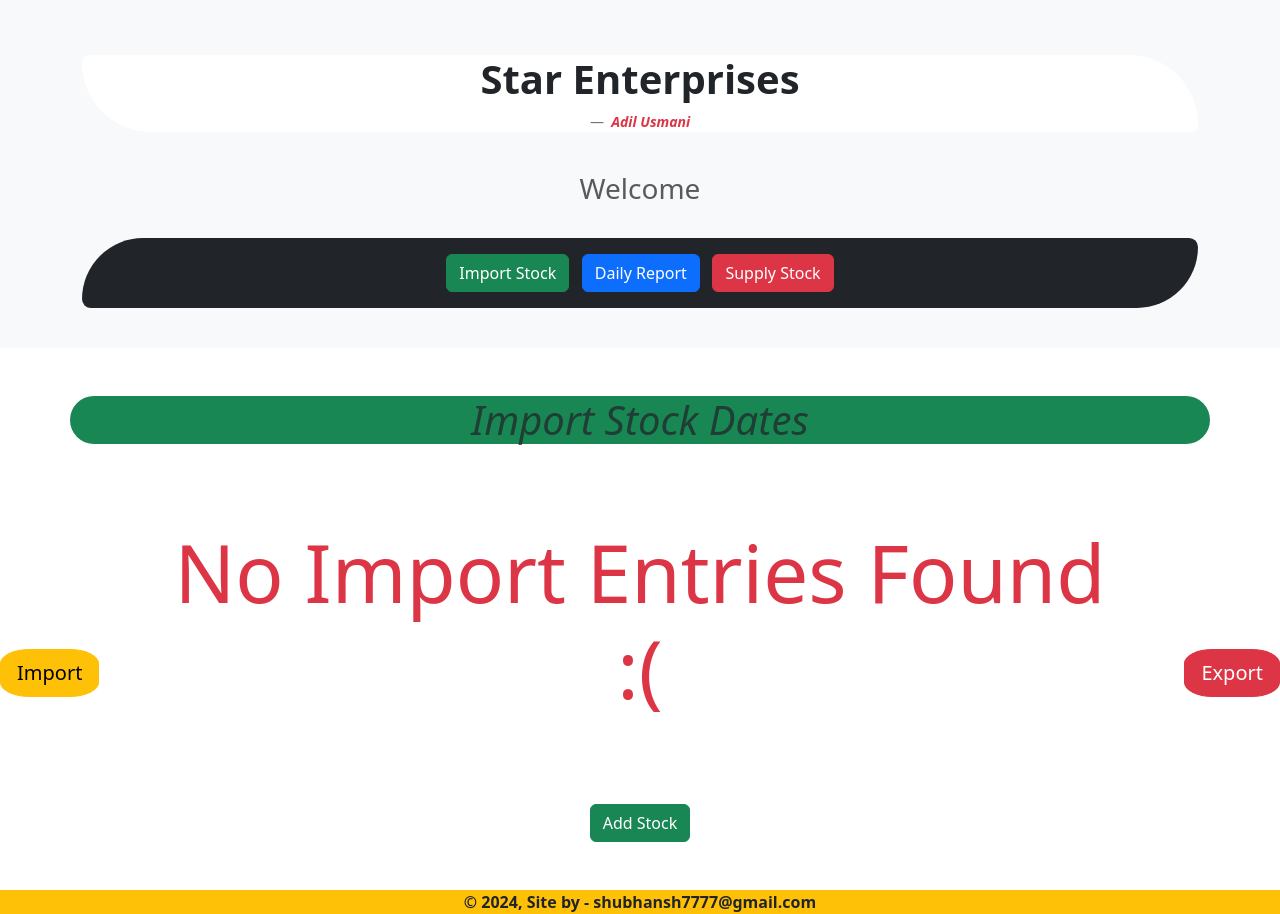
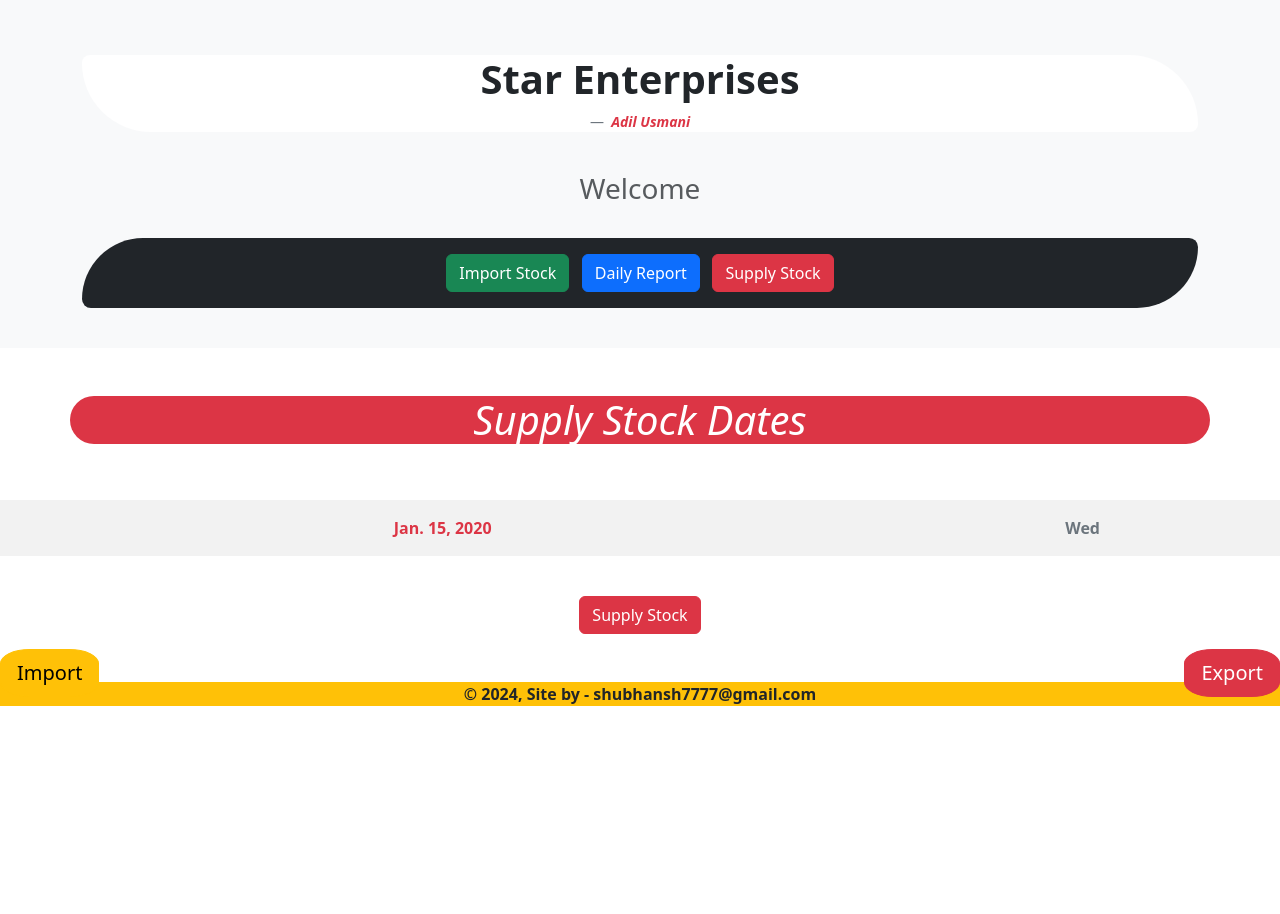
Before and after one commit to Shubhansh-Simple/star-enterprises, a Django app: page /supply/ in a window 1280 px wide. Shown: the part 53-967 px from the top of the page. After the commit the page ends 759 px from the top, so only its background shows below. Run offline with Django 4.2, Linux system fonts and the light colour scheme; tables that the repository leaves empty hold one stand-in row (values such as "Sample post"); lists and menus that the app fills with data are empty.

Commit message:
Change model fields name in Supply app, Listview & DetailView ready
supply_quantity to quantity
supply_date        to entry_date

```diff
--- a/supply_app/admin.py
+++ b/supply_app/admin.py
@@ -11,8 +11,8 @@ from .models import Supplys
 class SupplysAdmin(ModelAdmin):
     '''Modify supplys representation in admin site'''
 
-    readonly_fields = ['id', 'supply_date']
-    list_display    = ('items','id','supply_quantity','supply_date')
+    readonly_fields = ['id', 'entry_date']
+    list_display    = ('items','id','quantity','entry_date')
 
 # Register your models here.
 admin.site.register(Supplys, SupplysAdmin)
--- a/supply_app/forms.py
+++ b/supply_app/forms.py
@@ -12,7 +12,7 @@ class SupplyCreateForm(forms.ModelForm):
 
     class Meta:
         model  = Supplys
-        fields = ['items','supply_quantity']
+        fields = ['items','quantity']
 
     def __init__(self, *args, **kwargs):
         super().__init__(*args, **kwargs)
@@ -26,7 +26,7 @@ class SupplyUpdateForm(forms.ModelForm):
 
     class Meta:
         model  = Supplys
-        fields = ['items','supply_quantity']
+        fields = ['items','quantity']
 
     def __init__(self, *args, **kwargs):
         super().__init__(*args, **kwargs)
--- a/supply_app/templates/supply-stock-list.html
+++ b/supply_app/templates/supply-stock-list.html
@@ -1,39 +1,39 @@
-<!-- import_app/templates/import-stock-list.html -- -->
+<!-- supply_app/templates/supply-stock-list.html -- -->
 
 <!-- BASE TEMPLATE -->
 {% extends 'base-template.html' %}
 
 <!-- PAGE TITLE -->
 {% block title %}
-  Import Stock List
+  Supply Stock List
 {% endblock %}
 
 
 {% block body_lower %}
 
   <!-----INCLUDE TABLE-HEADING TEMPLATE------->
-  {% with bg_color="success" text_color="muted" table_heading="Import Stock Dates" %}
+  {% with bg_color="danger" text_color="white" table_heading="Supply Stock Dates" %}
     {% include 'utils/table-heading.html' %}
   {% endwith %}
 
-  <!--IMPORT RECORDS EXIST-->
-  {% if import_stock_list %}
+  <!--SUPPLY RECORDS EXIST-->
+  {% if supply_stock_list %}
 
     <!-----INCLUDE TABLE-ENTRY-DATE TEMPLATE------->
-    {% with link_color="success" entry_dates=import_stock_list %}
+    {% with link_color="danger" url_name='supply_detail' entry_dates=supply_stock_list %}
       {% include 'utils/table-entry-dates.html' %}
     {% endwith %}
 
-  <!--IMPORT RECORDS DOES NOT EXIST-->
+  <!--SUPPLY RECORDS DOES NOT EXIST-->
   {% else %}
 
     <!-----INCLUDE NOT FOUND MSG TEMPLATE------->
-    {% with not_found_msg="No Import Entries Found" %}
+    {% with not_found_msg="No Supply Entries Found" %}
       {% include 'utils/item-not-found.html' %}
     {% endwith %}
 
   {% endif %}
 
   <br>
-  <a class="btn btn-success" href="{% url 'import_create' %}#focus">Add Stock</a>
+  <a class="btn btn-danger" href="{% url 'supply_create' %}#focus">Supply Stock</a>
 {% endblock %}
--- a/supply_app/views.py
+++ b/supply_app/views.py
@@ -1,6 +1,8 @@
 # supply_app/views.py
 
 # django
+from django.http          import Http404
+from django.db.models     import Sum
 from django.views.generic import ListView, CreateView, DetailView, UpdateView, DeleteView
 
 # local
@@ -20,7 +22,7 @@ class SupplyStockListView(ListView):
     def get_queryset(self):
         '''Returns only supply stock dates'''
 
-        queryset = Supplys.objects.values_list('supply_date',flat=True).distinct()
+        queryset = Supplys.objects.values_list('entry_date',flat=True).distinct()
         return queryset
 
 
@@ -42,6 +44,32 @@ class SupplyStockDetailView(DetailView):
     context_object_name = 'supply_stock_detail'
 
 
+    def get_object(self, queryset=None):
+        '''Returns all entries of supplied stock of provided dates'''
+
+        # Validate provided entry date
+        entry_date = validate_entry_date( self.kwargs['entry_date'] )
+
+        if entry_date:
+            obj_supply = Supplys.objects.filter(entry_date=entry_date)
+            return obj_supply
+        raise Http404
+
+    def get_context_data(self, **kwargs):
+        '''Adding Entry-date and total-supply-quantity'''
+
+        context      = super().get_context_data(**kwargs)
+        supply_stock = self.get_object()
+
+        # Entry date
+        context['entry_date'] = supply_stock[0].entry_date if supply_stock else self.kwargs['entry_date']
+
+        # Total supply quantity of entry date
+        context['total_supply_quantity'] = supply_stock.aggregate(totalling=Sum('quantity'))['totalling']
+
+        return context
+
+
 # URL - /supply/<int:pk>/update/
 class SupplyStockUpdateView(UpdateView):
     '''Allow owner (only) to update the today's entry'''
--- a/templates/base-template.html
+++ b/templates/base-template.html
@@ -61,7 +61,7 @@
           <a href="{% url 'current_stock_list' %}#focus" style="text-decoration: none;" class="text-white">
             <span class="fs-4">Stock</span>
           </a>
-          <a href="{% url 'current_stock_list' %}" style="text-decoration: none;" class="text-white">
+          <a href="{% url 'current_stock_list' %}#focus" style="text-decoration: none;" class="text-white">
             <span class="fs-4">Items</span>
           </a>
         </div>
@@ -101,7 +101,7 @@
                 <p class="bg-dark py-2" style="border-radius:75px 11px">
                   <a href="{% url 'import_list' %}#focus" class="btn btn-success my-2"> Import Stock </a>&nbsp;&nbsp;
                   <a href="#" class="btn btn-primary text-white my-2"> Daily Report </a>&nbsp;&nbsp;
-                  <a href="#" class="btn btn-danger my-2"> Supply Stock </a>
+                  <a href="{% url 'supply_list' %}#focus" class="btn btn-danger my-2"> Supply Stock </a>
                 </p>
                 <br>
             {% endblock %}
@@ -112,7 +112,7 @@
 
         <!--------IMPORT/EXPORT BUTTONS----------->
         <a class="btn btn-lg btn-warning import_stock_btn" href="{% url 'import_create' %}#focus">Import</a>
-        <a class="btn btn-lg btn-danger  export_stock_btn" href="#">Export</a>
+        <a class="btn btn-lg btn-danger  export_stock_btn" href="{% url 'supply_create' %}#focus">Export</a>
 
         <!-----------APPLICATION'S BODY------------>
         {% block body_lower %}
```
Also changed, not shown: supply_app/models.py (+10 -11 lines), supply_app/templates/supply-stock-detail.html (+18 -18 lines), supply_app/migrations/0002_alter_supplys_options_and_more.py (added).
